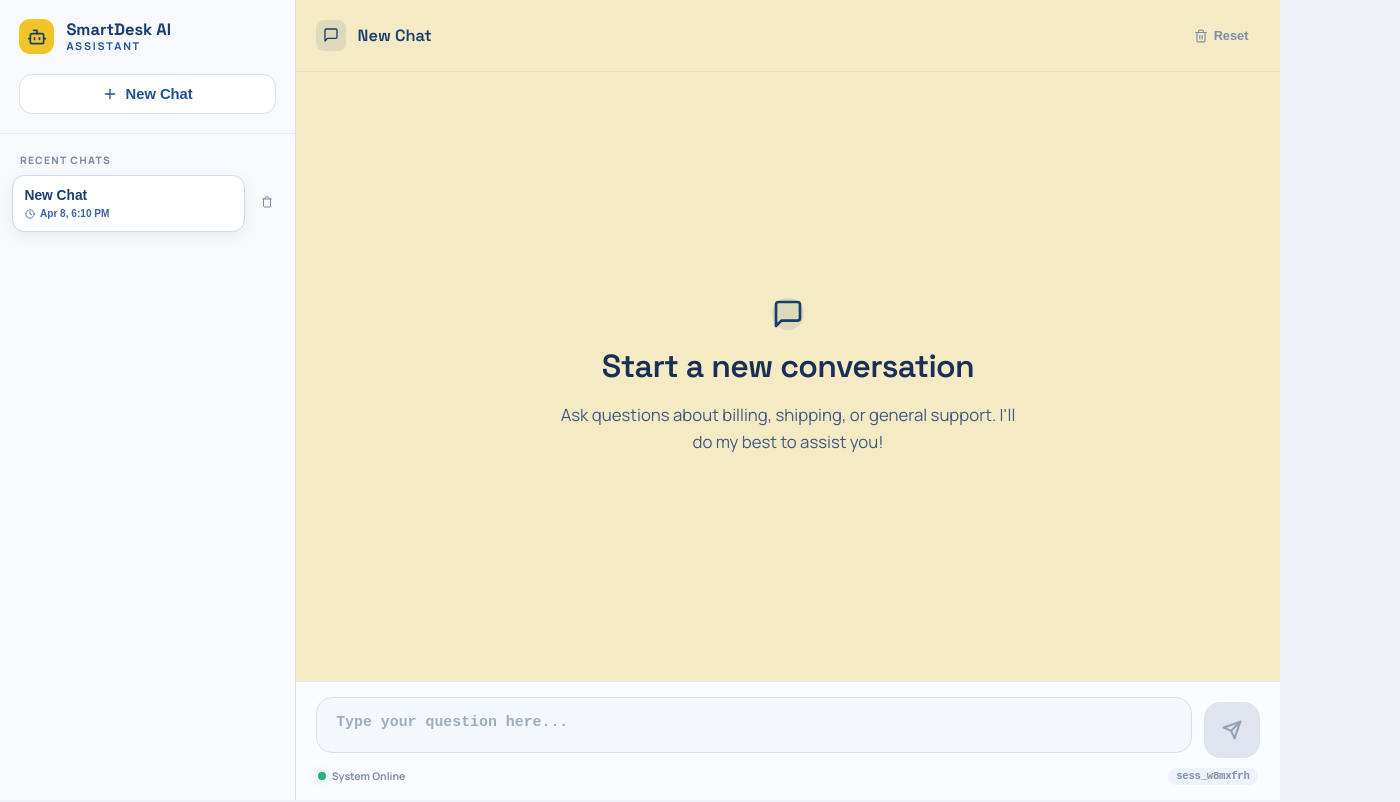
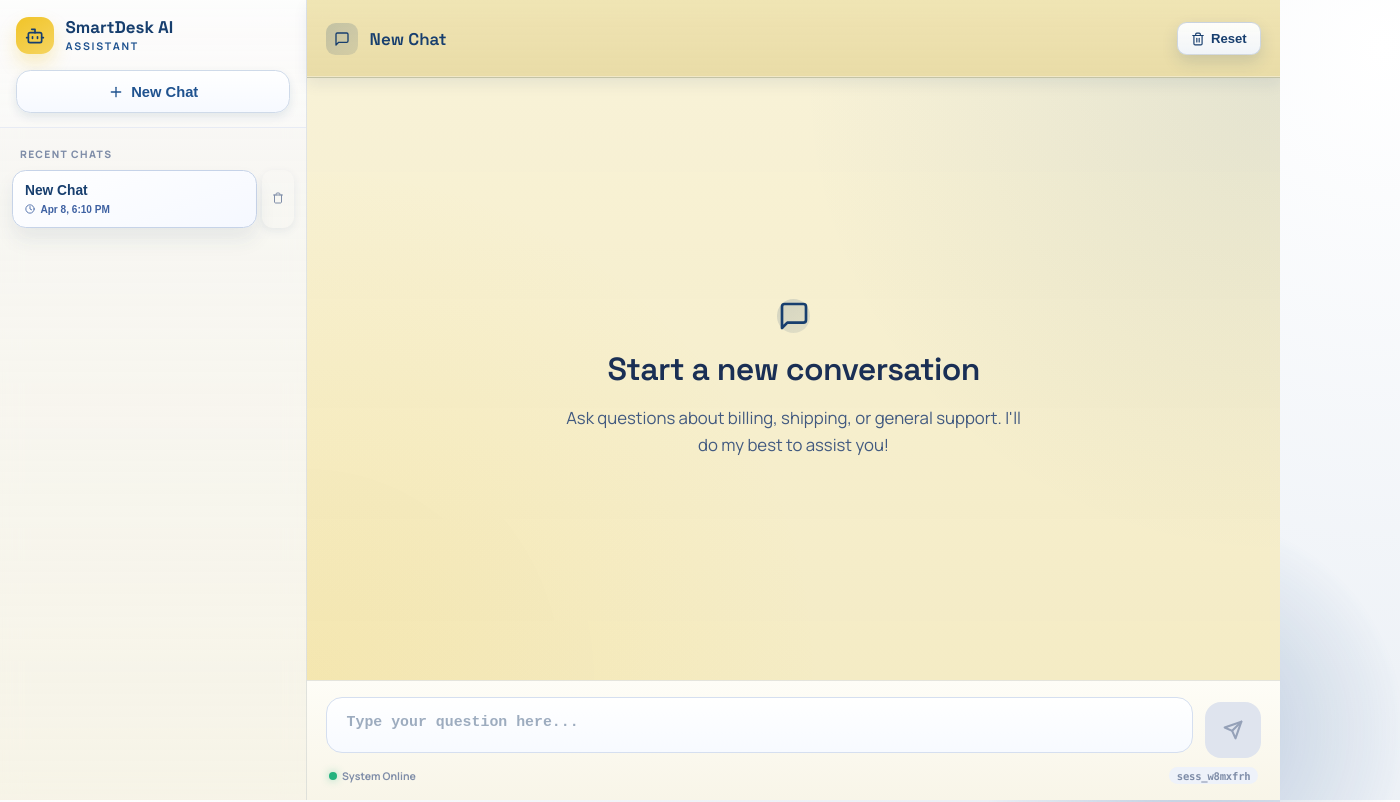
Before and after one commit to Isandith/SmartDesk-UI, an Angular app: page / in a window 1280 px wide. Shown: the top 802 px of the page, 1400 px wide, since content can reach past the window. Built offline with nearby package versions, Linux system fonts and the light colour scheme.

Commit message:
style: update styles for improved UI aesthetics and responsiveness

```diff
--- a/src/styles.scss
+++ b/src/styles.scss
@@ -25,7 +25,7 @@ body {
 
 body {
   overflow: hidden;
-  background: var(--bg-page);
+  background: radial-gradient(circle at 8% 6%, #ffffff 0%, #eef2f7 45%, #e6ebf4 100%);
   color: var(--ink);
   font-family: Manrope, 'Segoe UI', sans-serif;
 }
@@ -43,7 +43,34 @@ app-root {
   width: 100vw;
   min-height: 100dvh;
   padding: 0;
-  background: var(--bg-page);
+  background: linear-gradient(165deg, #eef2f8 0%, #e7edf7 45%, #dde6f3 100%);
+  isolation: isolate;
+}
+
+.chat-app::before,
+.chat-app::after {
+  content: '';
+  position: absolute;
+  border-radius: 999px;
+  filter: blur(3px);
+  z-index: -1;
+  pointer-events: none;
+}
+
+.chat-app::before {
+  width: min(30vw, 360px);
+  aspect-ratio: 1;
+  top: -120px;
+  left: -80px;
+  background: radial-gradient(circle, rgba(241, 196, 40, 0.23) 0%, rgba(241, 196, 40, 0) 72%);
+}
+
+.chat-app::after {
+  width: min(34vw, 420px);
+  aspect-ratio: 1;
+  right: -120px;
+  bottom: -140px;
+  background: radial-gradient(circle, rgba(31, 82, 143, 0.24) 0%, rgba(31, 82, 143, 0) 74%);
 }
 
 .toast-stack {
@@ -61,7 +88,7 @@ app-root {
   justify-content: space-between;
   gap: 0.7rem;
   padding: 0.85rem 0.9rem;
-  border-radius: 0.7rem;
+  border-radius: 0.8rem;
   border: 1px solid #e2b046;
   background: #fff6df;
   color: #5f4713;
@@ -132,12 +159,14 @@ app-root {
 }
 
 .sidebar {
-  width: 18.5rem;
+  width: 19.2rem;
   flex-shrink: 0;
   display: none;
   flex-direction: column;
-  border-right: 1px solid var(--line);
-  background: var(--surface-soft);
+  border-right: 1px solid rgba(23, 62, 110, 0.1);
+  background: linear-gradient(180deg, rgba(248, 249, 252, 0.9) 0%, rgba(248, 249, 252, 0.62) 100%);
+  -webkit-backdrop-filter: blur(14px);
+  backdrop-filter: blur(14px);
 }
 
 @media (min-width: 900px) {
@@ -147,15 +176,16 @@ app-root {
 }
 
 .sidebar-header {
-  padding: 1.2rem;
+  padding: 1.05rem 1rem 0.9rem;
   border-bottom: 1px solid var(--line-soft);
+  background: linear-gradient(180deg, rgba(255, 255, 255, 0.62) 0%, rgba(255, 255, 255, 0.28) 100%);
 }
 
 .brand-row {
   display: flex;
   align-items: center;
   gap: 0.75rem;
-  margin-bottom: 1.2rem;
+  margin-bottom: 1rem;
 }
 
 .brand-mark,
@@ -168,11 +198,12 @@ app-root {
 }
 
 .brand-mark {
-  width: 2.2rem;
-  height: 2.2rem;
-  border-radius: 0.7rem;
-  background: var(--accent);
+  width: 2.35rem;
+  height: 2.35rem;
+  border-radius: 0.8rem;
+  background: linear-gradient(145deg, #f1c428 0%, #f5d460 100%);
   color: var(--brand);
+  box-shadow: 0 10px 18px rgba(241, 196, 40, 0.25);
 }
 
 .brand-row h1,
@@ -184,15 +215,15 @@ app-root {
 .brand-row h1 {
   color: var(--brand);
   font-family: 'Space Grotesk', Manrope, sans-serif;
-  font-size: 1.03rem;
+  font-size: 1.06rem;
   font-weight: 700;
   line-height: 1.1;
 }
 
 .brand-row p {
-  margin: 0;
+  margin: 0.1rem 0 0;
   color: var(--brand-2);
-  font-size: 0.67rem;
+  font-size: 0.66rem;
   font-weight: 700;
   letter-spacing: 0.16em;
   text-transform: uppercase;
@@ -213,34 +244,36 @@ app-root {
   align-items: center;
   justify-content: center;
   gap: 0.45rem;
-  padding: 0.7rem 1rem;
-  border: 1px solid var(--line);
-  border-radius: 0.8rem;
-  background: var(--surface-white);
+  padding: 0.77rem 1rem;
+  border: 1px solid #cfdae9;
+  border-radius: 0.9rem;
+  background: linear-gradient(180deg, #ffffff 0%, #f6f9ff 100%);
   color: var(--brand-2);
   font-size: 0.92rem;
   font-weight: 700;
   cursor: pointer;
-  transition: all 0.2s ease;
+  box-shadow: 0 4px 10px rgba(23, 62, 110, 0.1);
+  transition: transform 0.2s ease, box-shadow 0.2s ease, border-color 0.2s ease;
 }
 
 .new-chat-button:hover {
-  border-color: #bcc8e1;
-  background: #fefefe;
+  border-color: #bacbe4;
+  box-shadow: 0 8px 16px rgba(31, 82, 143, 0.16);
+  transform: translateY(-1px);
 }
 
 .sessions-list {
   flex: 1;
   overflow-y: auto;
-  padding: 0.75rem;
+  padding: 0.85rem 0.75rem 0.75rem;
 }
 
 .sessions-label {
-  margin: 0.45rem 0 0.5rem 0.5rem;
+  margin: 0.3rem 0 0.6rem 0.5rem;
   color: var(--muted);
   font-size: 0.64rem;
   font-weight: 800;
-  letter-spacing: 0.12em;
+  letter-spacing: 0.13em;
   text-transform: uppercase;
 }
 
@@ -257,18 +290,18 @@ app-root {
   display: flex;
   flex-direction: column;
   gap: 0.35rem;
-  padding: 0.72rem;
-  border-radius: 0.78rem;
+  padding: 0.75rem;
+  border-radius: 0.85rem;
   text-align: left;
   background: transparent;
   cursor: pointer;
-  transition: all 0.2s ease;
+  transition: transform 0.2s ease, background 0.2s ease, box-shadow 0.2s ease;
 }
 
 .session-item.is-active {
-  border: 1px solid #ced6e8;
-  background: var(--surface-white);
-  box-shadow: 0 4px 14px rgba(26, 47, 85, 0.07);
+  border: 1px solid #c6d3e8;
+  background: linear-gradient(160deg, #ffffff 0%, #f5f8ff 100%);
+  box-shadow: 0 12px 20px rgba(26, 47, 85, 0.08);
   color: var(--brand);
 }
 
@@ -277,7 +310,8 @@ app-root {
 }
 
 .session-item.is-inactive:hover {
-  background: #eef2fa;
+  background: #edf2fb;
+  transform: translateX(1px);
 }
 
 .session-delete-button {
@@ -286,6 +320,7 @@ app-root {
   border-radius: 0.7rem;
   background: transparent;
   color: var(--muted);
+  box-shadow: 0 3px 8px rgba(23, 62, 110, 0.08);
   cursor: pointer;
   transition: all 0.2s ease;
 }
@@ -322,21 +357,22 @@ app-root {
   min-width: 0;
   display: flex;
   flex-direction: column;
-  background: var(--surface);
+  background: linear-gradient(180deg, rgba(244, 235, 197, 0.82) 0%, rgba(244, 235, 197, 0.72) 100%);
   position: relative;
 }
 
 .chat-header {
-  height: 72px;
+  height: 78px;
   display: flex;
   align-items: center;
   justify-content: space-between;
   gap: 1rem;
-  padding: 1rem 1.25rem;
-  border-bottom: 1px solid rgba(23, 62, 110, 0.08);
-  background: rgba(244, 235, 197, 0.9);
-  -webkit-backdrop-filter: blur(8px);
-  backdrop-filter: blur(8px);
+  padding: 1rem 1.2rem;
+  border-bottom: 1px solid rgba(23, 62, 110, 0.2);
+  background: linear-gradient(180deg, rgba(239, 228, 179, 0.96) 0%, rgba(231, 218, 164, 0.92) 100%);
+  box-shadow: inset 0 -1px 0 rgba(255, 255, 255, 0.35), 0 6px 14px rgba(23, 62, 110, 0.08);
+  -webkit-backdrop-filter: blur(10px);
+  backdrop-filter: blur(10px);
 }
 
 .header-title {
@@ -347,10 +383,10 @@ app-root {
 }
 
 .mobile-mark {
-  width: 1.9rem;
-  height: 1.9rem;
-  border-radius: 0.5rem;
-  background: rgba(23, 62, 110, 0.1);
+  width: 2rem;
+  height: 2rem;
+  border-radius: 0.6rem;
+  background: linear-gradient(145deg, rgba(23, 62, 110, 0.2) 0%, rgba(23, 62, 110, 0.11) 100%);
   color: var(--brand);
   flex-shrink: 0;
 }
@@ -358,7 +394,7 @@ app-root {
 .header-title h2 {
   color: var(--brand);
   font-family: 'Space Grotesk', Manrope, sans-serif;
-  font-size: 1.02rem;
+  font-size: 1.06rem;
   font-weight: 600;
   overflow: hidden;
   text-overflow: ellipsis;
@@ -369,27 +405,40 @@ app-root {
   display: inline-flex;
   align-items: center;
   gap: 0.35rem;
-  padding: 0.4rem 0.72rem;
-  border-radius: 0.5rem;
-  background: transparent;
-  color: var(--muted);
+  padding: 0.5rem 0.82rem;
+  border-radius: 0.6rem;
+  border: 1px solid rgba(23, 62, 110, 0.18);
+  background: linear-gradient(180deg, rgba(255, 255, 255, 0.94) 0%, rgba(241, 246, 255, 0.92) 100%);
+  color: var(--brand);
+  box-shadow: 0 7px 16px rgba(23, 62, 110, 0.15);
   cursor: pointer;
-  font-size: 0.8rem;
-  font-weight: 700;
-  transition: all 0.2s ease;
+  font-size: 0.82rem;
+  font-weight: 800;
+  transition: transform 0.2s ease, box-shadow 0.2s ease, color 0.2s ease, border-color 0.2s ease, background 0.2s ease;
 }
 
 .reset-button:hover {
   color: var(--danger);
-  background: rgba(199, 79, 106, 0.09);
+  border-color: rgba(199, 79, 106, 0.42);
+  background: linear-gradient(180deg, rgba(255, 241, 244, 0.97) 0%, rgba(255, 234, 239, 0.94) 100%);
+  box-shadow: 0 10px 18px rgba(199, 79, 106, 0.2);
+  transform: translateY(-1px);
+}
+
+.reset-button:focus-visible {
+  outline: 0;
+  box-shadow: 0 0 0 3px rgba(199, 79, 106, 0.25), 0 10px 18px rgba(199, 79, 106, 0.2);
 }
 
 .messages-list {
   flex: 1;
   min-height: 0;
   overflow-y: auto;
-  padding: 1rem 1.3rem;
-  background: linear-gradient(180deg, rgba(244, 235, 197, 0.95) 0%, rgba(244, 235, 197, 0.82) 100%);
+  padding: 1.1rem 1.25rem;
+  background:
+    radial-gradient(circle at top right, rgba(31, 82, 143, 0.09) 0%, transparent 42%),
+    radial-gradient(circle at bottom left, rgba(241, 196, 40, 0.14) 0%, transparent 45%),
+    linear-gradient(180deg, rgba(248, 242, 215, 0.94) 0%, rgba(244, 235, 197, 0.88) 100%);
 }
 
 .empty-state {
@@ -406,10 +455,10 @@ app-root {
 
 .empty-icon,
 .assistant-avatar {
-  width: 2rem;
-  height: 2rem;
+  width: 2.1rem;
+  height: 2.1rem;
   border-radius: 9999px;
-  background: rgba(23, 62, 110, 0.1);
+  background: linear-gradient(145deg, rgba(23, 62, 110, 0.16) 0%, rgba(23, 62, 110, 0.09) 100%);
   color: var(--brand);
   flex-shrink: 0;
 }
@@ -435,8 +484,8 @@ app-root {
   display: flex;
   align-items: flex-end;
   gap: 0.7rem;
-  margin-bottom: 1.4rem;
-  animation: slideUp 0.32s cubic-bezier(0.16, 1, 0.3, 1);
+  margin-bottom: 1.2rem;
+  animation: slideUp 0.34s cubic-bezier(0.16, 1, 0.3, 1);
 }
 
 .message-row.justify-end {
@@ -446,22 +495,22 @@ app-root {
 .message-bubble {
   max-width: min(76%, 42rem);
   padding: 0.95rem 1rem;
-  border-radius: 1rem;
+  border-radius: 1.05rem;
 }
 
 .user-bubble {
-  border-bottom-right-radius: 0.35rem;
-  background: var(--brand);
+  border-bottom-right-radius: 0.4rem;
+  background: linear-gradient(135deg, #173e6e 0%, #1f528f 100%);
   color: #f4f8ff;
-  box-shadow: 0 10px 18px rgba(23, 62, 110, 0.22);
+  box-shadow: 0 12px 18px rgba(23, 62, 110, 0.25);
 }
 
 .assistant-bubble {
-  border: 1px solid #d8deec;
-  border-bottom-left-radius: 0.35rem;
-  background: #ffffff;
+  border: 1px solid #d6deee;
+  border-bottom-left-radius: 0.4rem;
+  background: linear-gradient(180deg, #ffffff 0%, #fbfdff 100%);
   color: var(--ink-soft);
-  box-shadow: 0 4px 14px rgba(23, 62, 110, 0.08);
+  box-shadow: 0 8px 18px rgba(23, 62, 110, 0.09);
 }
 
 .message-bubble p {
@@ -527,6 +576,7 @@ app-root {
   border-radius: 1rem;
   border-bottom-left-radius: 0.35rem;
   background: #ffffff;
+  box-shadow: 0 8px 16px rgba(23, 62, 110, 0.08);
 }
 
 .typing-dot {
@@ -546,9 +596,9 @@ app-root {
 }
 
 .composer {
-  padding: 0.95rem 1.25rem;
+  padding: 1rem 1.2rem;
   border-top: 1px solid rgba(23, 62, 110, 0.09);
-  background: #fbfcff;
+  background: linear-gradient(180deg, #fefdf7 0%, #f8f5e8 100%);
 }
 
 .composer-row {
@@ -567,9 +617,9 @@ app-root {
   max-height: 120px;
   padding: 1rem 1.2rem;
   resize: none;
-  border: 1px solid #d7dfef;
+  border: 1px solid #d5dff0;
   border-radius: 1rem;
-  background: #f4f7fc;
+  background: linear-gradient(180deg, #ffffff 0%, #f7faff 100%);
   color: var(--ink);
   font-size: 0.93rem;
   font-weight: 600;
@@ -578,8 +628,7 @@ app-root {
 }
 
 .chat-input:focus {
-  border-color: #a9b9d8;
-  background: #ffffff;
+  border-color: #9eb2d5;
   box-shadow: 0 0 0 4px rgba(23, 62, 110, 0.08);
 }
 
@@ -595,10 +644,10 @@ app-root {
   align-items: center;
   justify-content: center;
   border-radius: 1rem;
-  background: var(--accent);
+  background: linear-gradient(145deg, #f1c428 0%, #f5d14e 100%);
   color: var(--brand);
   cursor: pointer;
-  box-shadow: 0 10px 18px rgba(241, 196, 40, 0.35);
+  box-shadow: 0 10px 18px rgba(241, 196, 40, 0.28);
   transition: transform 0.2s ease, filter 0.2s ease;
 }
 
@@ -638,7 +687,7 @@ app-root {
   border-radius: 999px;
   background: #eef2fa;
   padding: 0.15rem 0.5rem;
-  font-family: monospace;
+  font-family: Consolas, 'Courier New', monospace;
   letter-spacing: -0.02em;
 }
 
@@ -665,8 +714,17 @@ app-root {
     border-right: 0;
   }
 
+  .chat-header {
+    padding: 0.9rem 0.9rem;
+    height: 72px;
+  }
+
   .messages-list {
-    padding: 0.85rem;
+    padding: 0.9rem 0.82rem;
+  }
+
+  .message-bubble {
+    max-width: min(88%, 34rem);
   }
 
   .empty-state h3 {
@@ -675,6 +733,14 @@ app-root {
 
   .empty-state p {
     font-size: 0.96rem;
+  }
+
+  .composer {
+    padding: 0.82rem;
+  }
+
+  .reset-label {
+    display: none;
   }
 }
 
```
